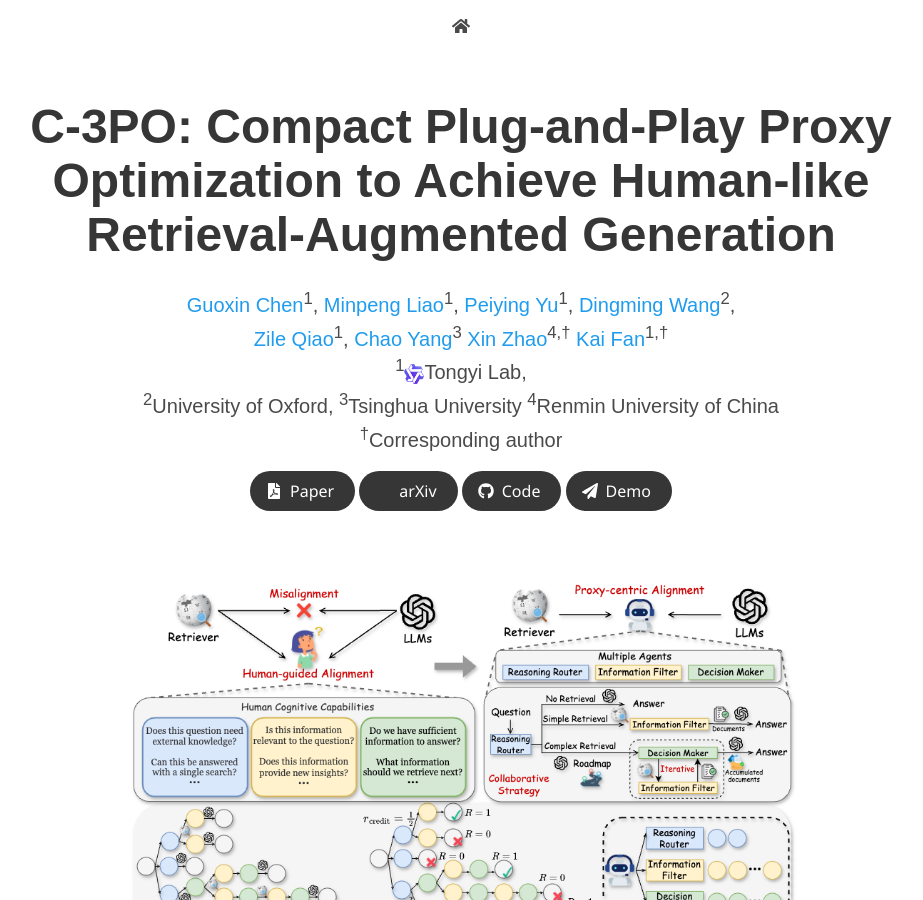
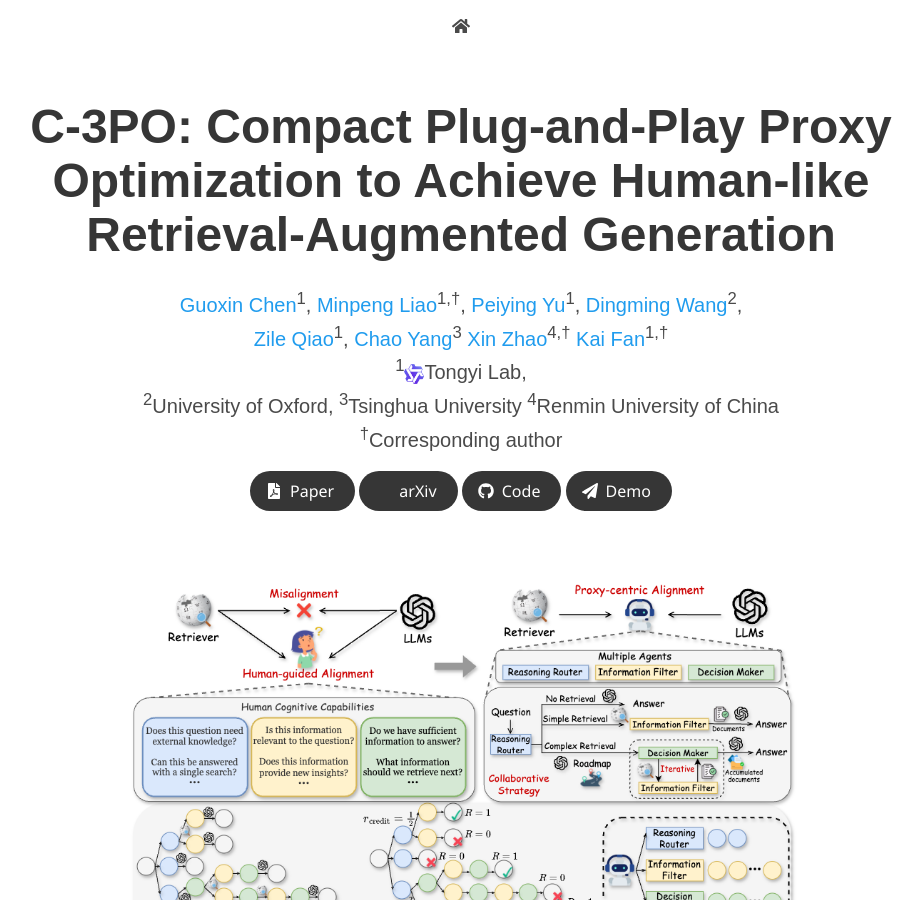
Before and after one commit to Chen-GX/Chen-GX.github.io, a Jekyll site: the page projects/C-3PO/index.html, which Jekyll copies as it is, in a window 1280 px wide and 900 px high. Shown: the whole window, without its empty margins (179-1102 px from the left). Built offline with Jekyll 4.4.1, drawn with Linux system fonts in a browser that asks for light colours; nearby versions of some CDN libraries; some web fonts are replaced; library files that are not in the unit come from our copies; a style sheet for code colours, icons or effects is not loaded.

Commit message:
update c-3po

```diff
--- a/projects/C-3PO/index.html
+++ b/projects/C-3PO/index.html
@@ -94,7 +94,7 @@
               <a href="https://scholar.google.com.hk/citations?user=I6EjtN0AAAAJ&hl=en">Guoxin Chen</a><sup>1</sup>,
             </span>
             <span class="author-block">
-              <a href="https://aclanthology.org/people/m/minpeng-liao/">Minpeng Liao</a><sup>1</sup>,
+              <a href="https://aclanthology.org/people/m/minpeng-liao/">Minpeng Liao</a><sup>1,†</sup>,
             </span>
             <span class="author-block">
               <a href="https://openreview.net/profile?id=~Peiying_Yu1">Peiying Yu</a><sup>1</sup>,
```
